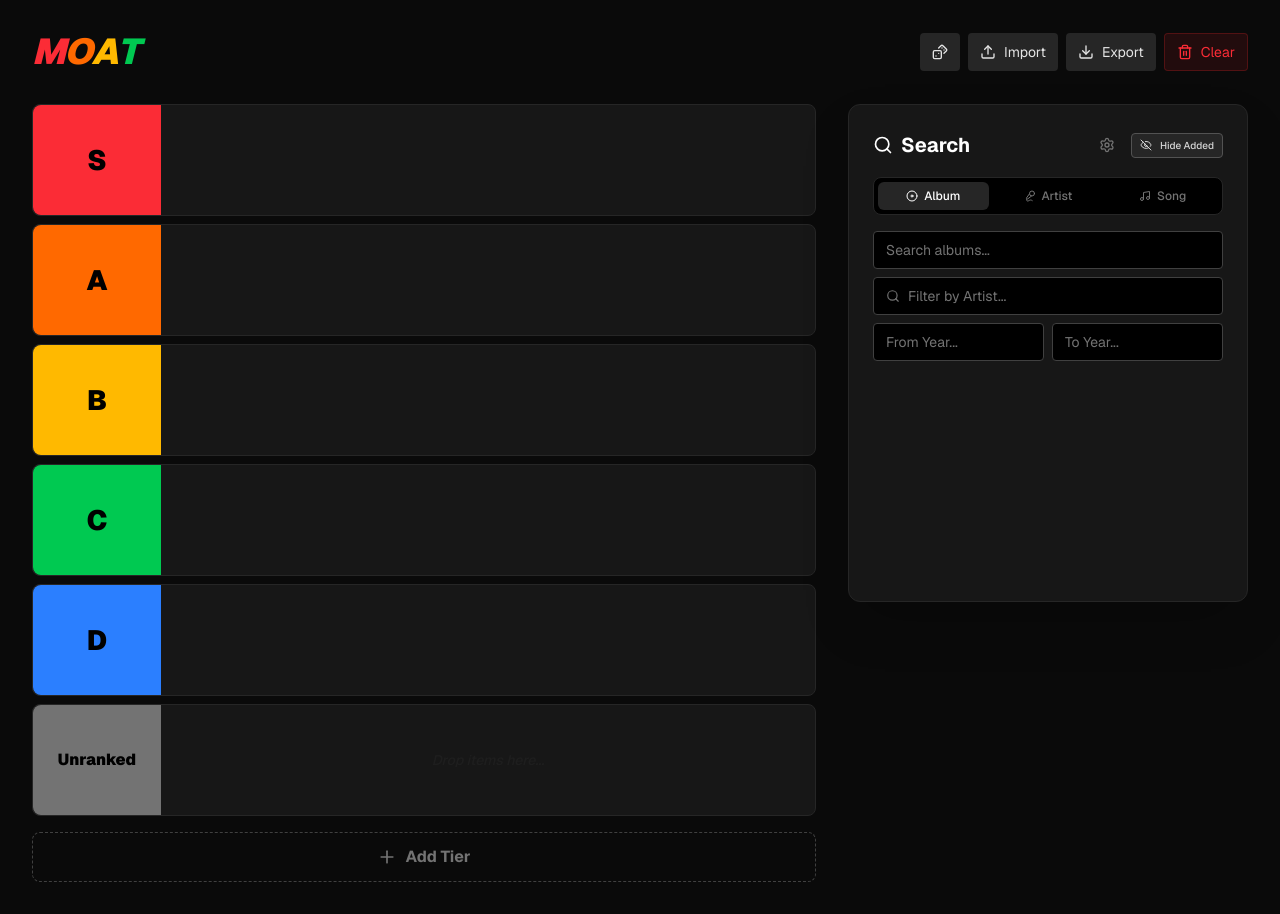
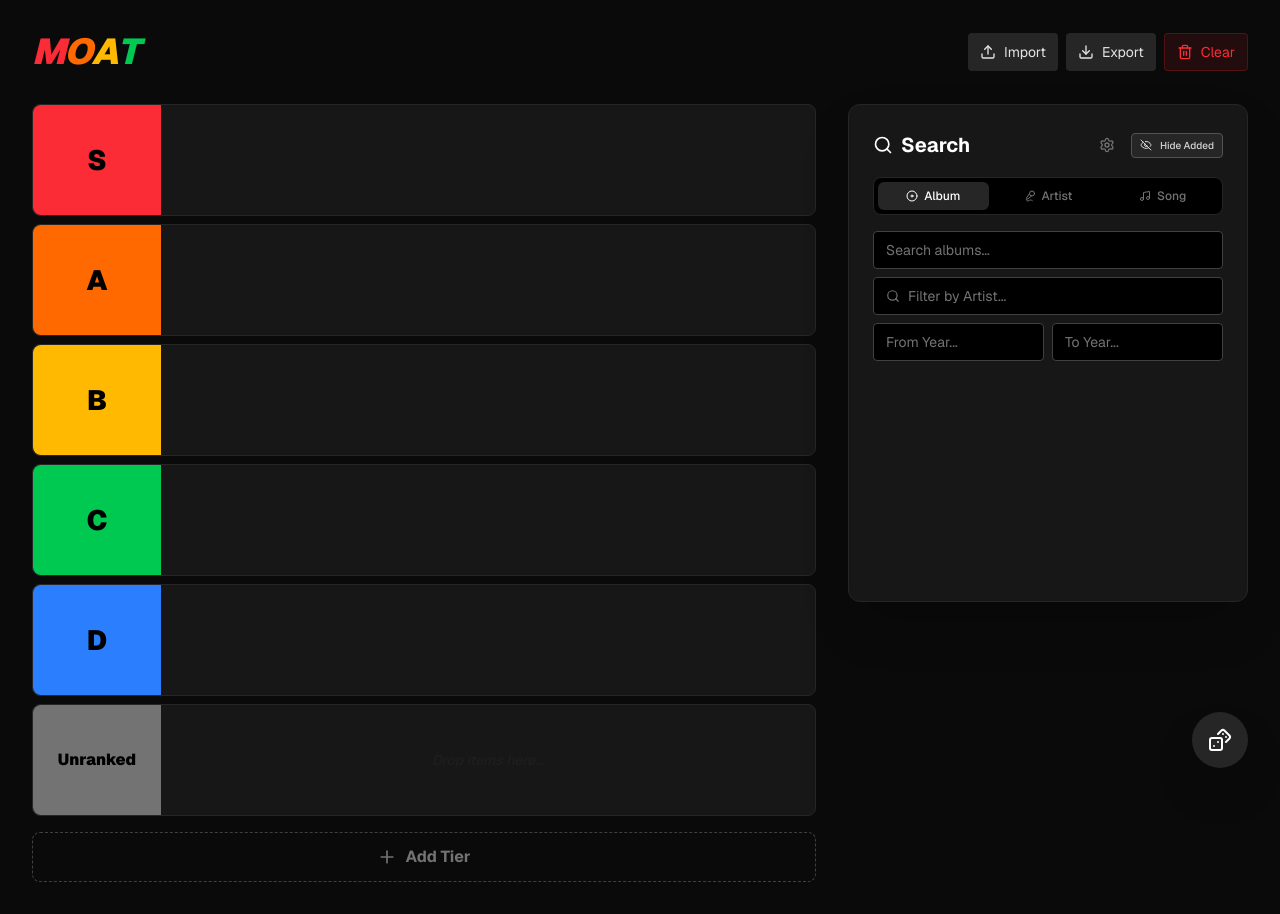
Before and after one commit to Kajiih/MOAT, a Next.js app: page / in a window 1280 px wide. Built offline with nearby package versions, Linux system fonts and the light colour scheme.

Commit message:
feat: random color button to bottom right

```diff
--- a/components/Header.tsx
+++ b/components/Header.tsx
@@ -1,6 +1,6 @@
 'use client';
 
-import { Upload, Download, Trash2, Dices } from 'lucide-react';
+import { Upload, Download, Trash2 } from 'lucide-react';
 import { twMerge } from 'tailwind-merge';
 import { getColorTheme } from '@/lib/colors';
 
@@ -8,11 +8,10 @@ interface HeaderProps {
   onImport: (e: React.ChangeEvent<HTMLInputElement>) => void;
   onExport: () => void;
   onClear: () => void;
-  onRandomizeColors: () => void;
   colors: string[]; // Array of Semantic Color IDs (e.g. ['red', 'blue', ...])
 }
 
-export function Header({ onImport, onExport, onClear, onRandomizeColors, colors }: HeaderProps) {
+export function Header({ onImport, onExport, onClear, colors }: HeaderProps) {
   const letters = ['M', 'O', 'A', 'T'];
 
   return (
@@ -21,7 +20,7 @@ export function Header({ onImport, onExport, onClear, onRandomizeColors, colors
         {letters.map((letter, i) => {
             const colorId = colors[i];
             const theme = getColorTheme(colorId);
-            const className = theme.text; // Use the text color defined in the theme
+            const className = theme.text;
 
             return (
                 <span key={i} className={twMerge(className, "transition-all duration-500")}>
@@ -32,9 +31,6 @@ export function Header({ onImport, onExport, onClear, onRandomizeColors, colors
       </h1>
 
       <div className="flex gap-2">
-        <button onClick={onRandomizeColors} className="flex items-center gap-2 px-3 py-2 bg-neutral-800 rounded hover:bg-neutral-700 text-sm" title="Randomize Colors">
-            <Dices size={16} />
-        </button>
         <label className="flex items-center gap-2 px-3 py-2 bg-neutral-800 rounded cursor-pointer hover:bg-neutral-700 text-sm">
             <Upload size={16} /> Import
             <input type="file" onChange={onImport} accept=".json" className="hidden" />
--- a/components/TierListApp.tsx
+++ b/components/TierListApp.tsx
@@ -12,7 +12,6 @@ import {
   useSensor,
   useSensors,
   DragEndEvent,
-  useDndContext,
 } from '@dnd-kit/core';
 import {
   arrayMove,
@@ -25,7 +24,7 @@ import { MediaCard } from '@/components/MediaCard';
 import { TierRow } from '@/components/TierRow';
 import { Header } from '@/components/Header';
 import { SearchPanel } from '@/components/SearchPanel';
-import { Plus } from 'lucide-react';
+import { Plus, Dices } from 'lucide-react';
 import { TIER_COLORS } from '@/lib/colors';
 import { usePersistentState } from '@/lib/hooks';
 
@@ -399,13 +398,12 @@ export default function TierListApp() {
   };
 
   return (
-    <div className="min-h-screen bg-neutral-950 text-neutral-200 p-8 font-sans">
+    <div className="min-h-screen bg-neutral-950 text-neutral-200 p-8 font-sans relative">
       <div className="max-w-[1600px] mx-auto">
         <Header
             onImport={handleImport}
             onExport={handleExport}
             onClear={handleClear}
-            onRandomizeColors={handleRandomizeColors}
             colors={headerColors}
         />
 
@@ -472,6 +470,15 @@ export default function TierListApp() {
 
         </DndContext>
       </div>
+
+      {/* Floating Randomize Colors Button */}
+      <button
+        onClick={handleRandomizeColors}
+        className="fixed bottom-8 right-8 p-4 bg-neutral-800 hover:bg-neutral-700 text-white rounded-full shadow-2xl transition-all hover:scale-110 active:scale-95 group z-50"
+        title="Randomize Colors"
+      >
+          <Dices size={24} className="group-hover:rotate-12 transition-transform" />
+      </button>
     </div>
   );
 }
```
